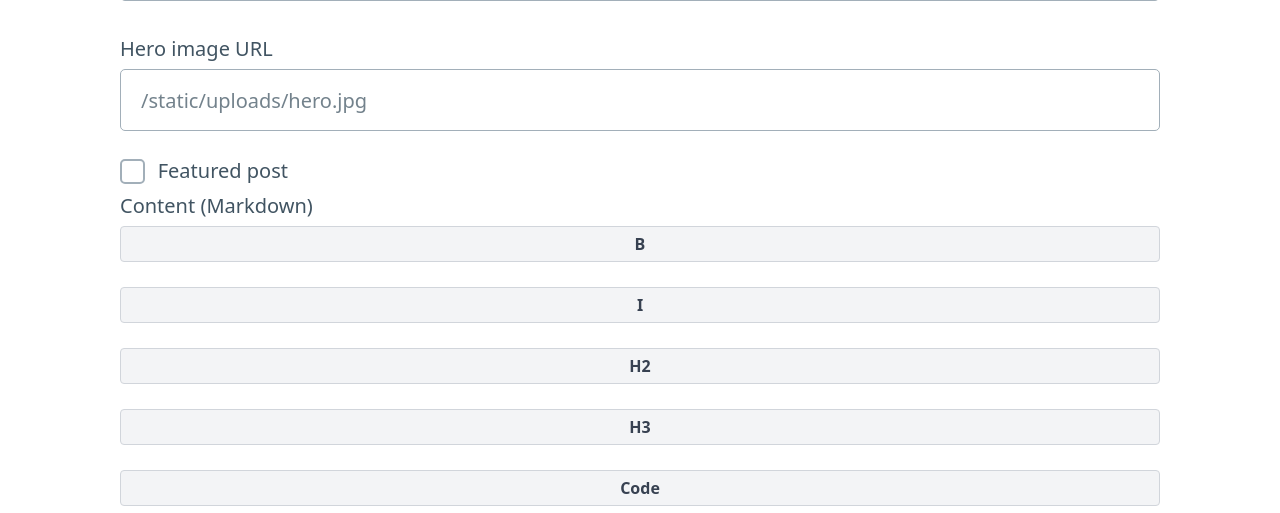
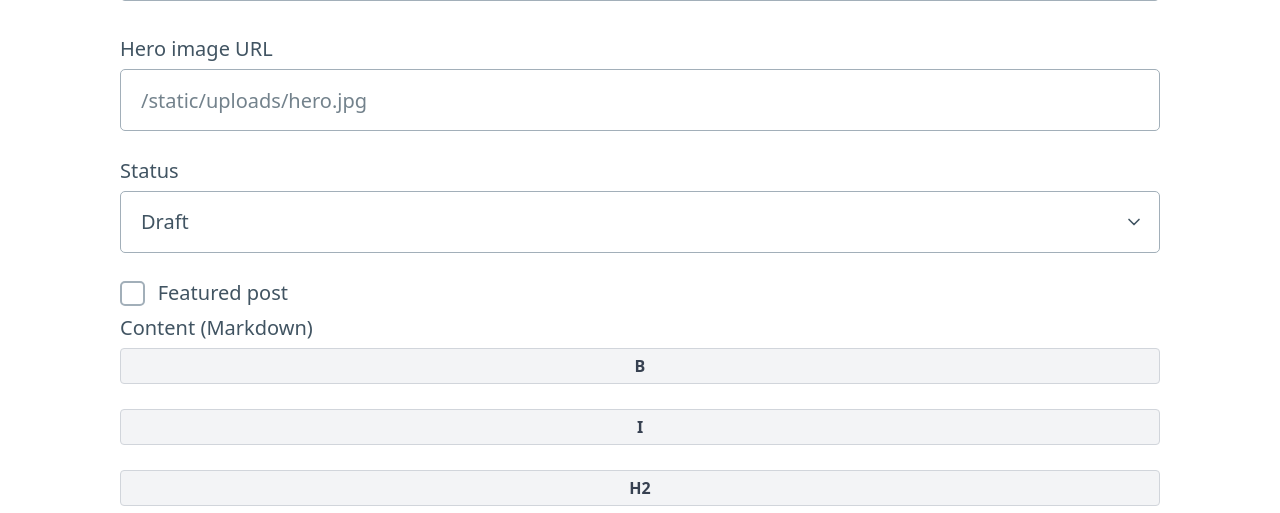
Before and after one commit to Sreyeesh/mentor-site, a Flask app: template authoring_app/templates/authoring/edit.html in a window 1280 px wide. Shown: the part 2047-2560 px from the top of the page. Run offline with Flask 3, Linux system fonts and the light colour scheme; the template is opened without the code that fills it, so the values that code supplies are empty.

Commit message:
feat(authoring): add draft/published status field to posts

```diff
--- a/authoring_app/templates/authoring/edit.html
+++ b/authoring_app/templates/authoring/edit.html
@@ -53,6 +53,13 @@
         <label>
             Hero image URL
             <input name="hero_image" type="text" value="{{ post_data.hero_image }}" placeholder="/static/uploads/hero.jpg">
+        </label>
+        <label>
+            Status
+            <select name="status">
+                <option value="draft" {% if post_data.status == 'draft' %}selected{% endif %}>Draft</option>
+                <option value="published" {% if post_data.status == 'published' %}selected{% endif %}>Published</option>
+            </select>
         </label>
         <label>
             <input name="featured" type="checkbox" {% if post_data.featured %}checked{% endif %}> Featured post
--- a/authoring_app/views.py
+++ b/authoring_app/views.py
@@ -144,6 +144,7 @@ def edit_post(slug: Optional[str] = None) -> str:
         hero_image, _ = normalize_media_path(hero_image_input)
         content = form.get('content', '').strip()
         featured = form.get('featured') == 'on'
+        status = form.get('status', 'draft')
         raw_date = form.get('date', '').strip()
         date_value = raw_date or datetime.now().date().isoformat()
 
@@ -183,6 +184,7 @@ def edit_post(slug: Optional[str] = None) -> str:
             'excerpt': excerpt,
             'hero_image': hero_image or None,
             'featured': featured,
+            'status': status,
         }
 
         save_post(
@@ -203,6 +205,7 @@ def edit_post(slug: Optional[str] = None) -> str:
             'excerpt': metadata.get('excerpt', ''),
             'hero_image': metadata.get('hero_image') or '',
             'featured': metadata.get('featured', False),
+            'status': metadata.get('status', 'draft'),
             'date': metadata.get('date', ''),
             'content': post.content,
             'original_slug': slug,
@@ -215,6 +218,7 @@ def edit_post(slug: Optional[str] = None) -> str:
             'excerpt': '',
             'hero_image': '',
             'featured': False,
+            'status': 'draft',
             'date': datetime.now().date().isoformat(),
             'content': '',
             'original_slug': '',
```
